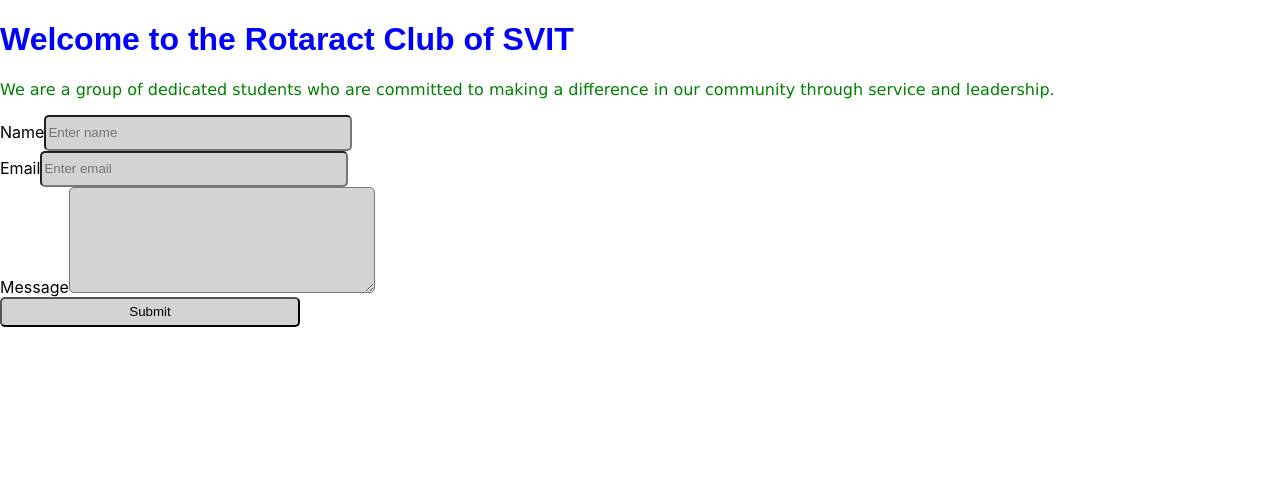
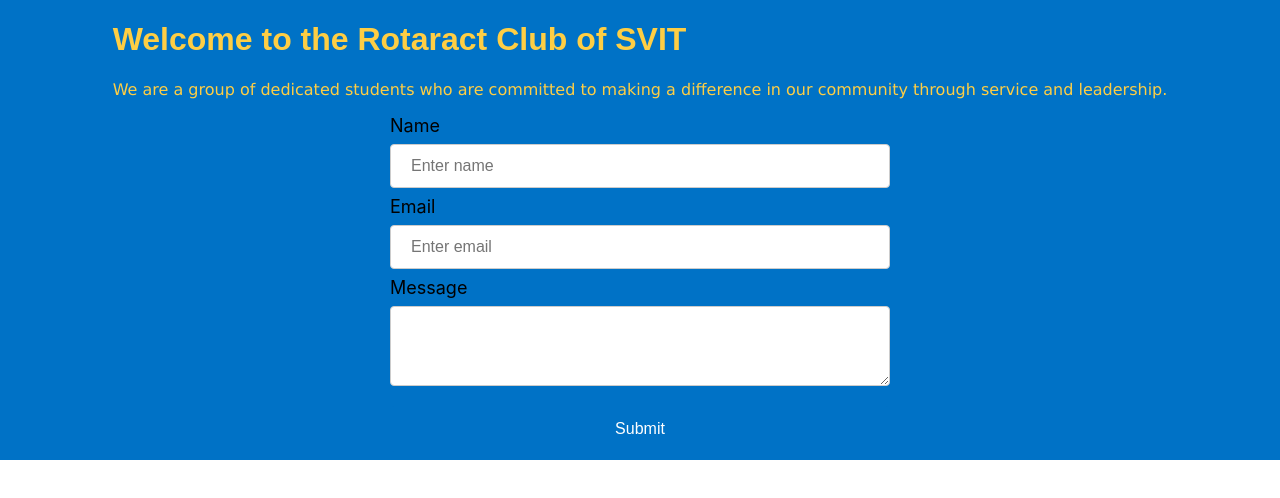
Before and after one commit to Lokie-codes/RC-SVIT, a React (Create React App) app in the folder rotaract-club/: page / in a window 1280 px wide. Shown: the top 498 px of the page. Built offline with nearby package versions, Linux system fonts and the light colour scheme.

Commit message:
initial commit
Co-authored-by: Samarth H Chinivar <SamarthHChinivar@users.noreply.github.com>

```diff
--- a/rotaract-club/public/index.html
+++ b/rotaract-club/public/index.html
@@ -9,12 +9,8 @@
       name="description"
       content="Web site created using create-react-app"
     />
-    <link rel="apple-touch-icon" href="%PUBLIC_URL%/logo192.png" />
-    <!--
-      manifest.json provides metadata used when your web app is installed on a
-      user's mobile device or desktop. See https://developers.google.com/web/fundamentals/web-app-manifest/
-    -->
-    <link rel="manifest" href="%PUBLIC_URL%/manifest.json" />
+    <!-- <link rel="apple-touch-icon" href="%PUBLIC_URL%/logo192.png" /> -->
+    <!-- <link rel="manifest" href="%PUBLIC_URL%/manifest.json" /> -->
     <!--
       Notice the use of %PUBLIC_URL% in the tags above.
       It will be replaced with the URL of the `public` folder during the build.
@@ -24,7 +20,7 @@
       work correctly both with client-side routing and a non-root public URL.
       Learn how to configure a non-root public URL by running `npm run build`.
     -->
-    <title>React App</title>
+    <title>Rotract Club</title>
   </head>
   <body>
     <noscript>You need to enable JavaScript to run this app.</noscript>
--- a/rotaract-club/src/App.css
+++ b/rotaract-club/src/App.css
@@ -1,6 +1,7 @@
 .App {
   text-align: center;
 }
+/* */
 
 .App-logo {
   height: 40vmin;
--- a/rotaract-club/src/LandingPage.css
+++ b/rotaract-club/src/LandingPage.css
@@ -1,23 +1,60 @@
+:root {
+  --rotaract-blue: #0072C6;
+  --rotaract-yellow: #FECE44;
+}
+
 h1 {
   font-family: Arial, sans-serif;
-  color: blue;
+  color: var(--rotaract-yellow);
 }
 
 p {
   font-family: Verdana, sans-serif;
-  color: green;
+  color: var(--rotaract-yellow);
 }
 
-input {
-  width: 300px;
-  height: 30px;
-  background-color: lightgray;
-  border-radius: 5px;
+.Container {
+    width: 100%;
+    height: 100%;
+    display: flex;
+    flex-direction: column;
+    align-items: center;
+    justify-content: center;
+    background-color: var(--rotaract-blue);
+
 }
 
-textarea {
-  width: 300px;
-  height: 100px;
-  background-color: lightgray;
-  border-radius: 5px;
+
+/* Style the form */
+form {
+  /* Set the width and alignment of the form */
+  width: 500px;
+  margin: 0 auto;
 }
+  /* Style the form fields */
+input, textarea {
+    width: 100%;
+    padding: 12px 20px;
+    margin: 8px 0;
+    box-sizing: border-box;
+    border: 1px solid #ccc;
+    border-radius: 4px;
+    font-size: 16px;
+  }
+
+  /* Style the submit button */
+input[type="submit"] {
+    width: 100%;
+    background-color: #0072C6; /* Rotaract blue */
+    color: white;
+    padding: 14px 20px;
+    margin: 8px 0;
+    border: none;
+    border-radius: 4px;
+    cursor: pointer;
+  }
+
+  /* Style the form labels */
+label {
+    font-size: 18px;
+  }
--- a/rotaract-club/src/LandingPage.js
+++ b/rotaract-club/src/LandingPage.js
@@ -4,9 +4,13 @@
 
 const LandingPage = () => {
   return (
-    <div>
+    <div className='Container'>
+        <div className='LandingPage'>
         <h1>Welcome to the Rotaract Club of SVIT </h1>
         <p>We are a group of dedicated students who are committed to making a difference in our community through service and leadership.</p>
+
+        </div> {/* LandingPage */}
+        <div class='Form'>
             <Form>
             <Form.Group controlId="formName">
             <Form.Label>Name</Form.Label>
@@ -24,6 +28,7 @@
             <Form.Control type="submit" value="Submit" />
             </Form.Group>
         </Form>
+        </div> {/* Form */}
     </div>
   );
 };
--- a/rotaract-club/src/index.js
+++ b/rotaract-club/src/index.js
@@ -3,6 +3,7 @@
 import './index.css';
 import App from './App';
 import reportWebVitals from './reportWebVitals';
+
 
 const root = ReactDOM.createRoot(document.getElementById('root'));
 root.render(
```
Also changed, not shown: rotaract-club/public/manifest.json, 1 other file (tests, documents, lock files or other folders). Lines whose indentation alone changed are shown as unchanged.
